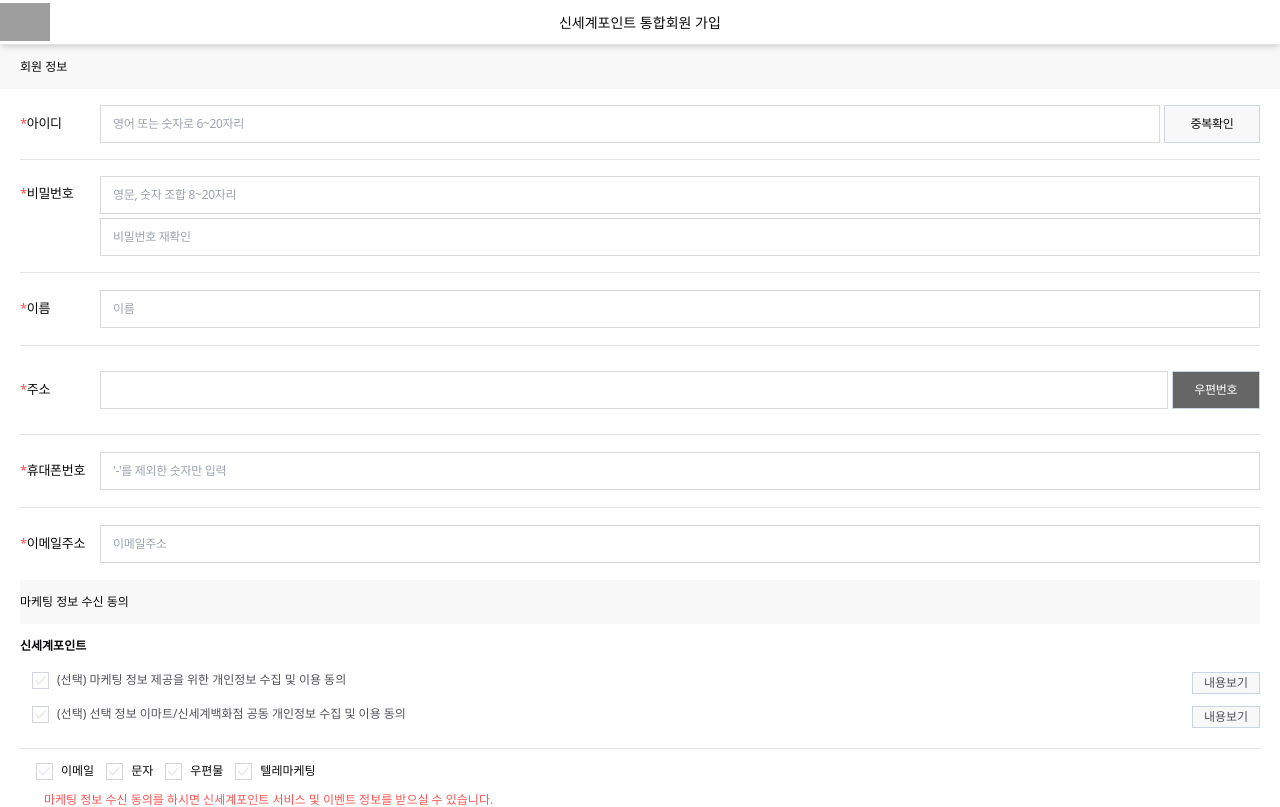
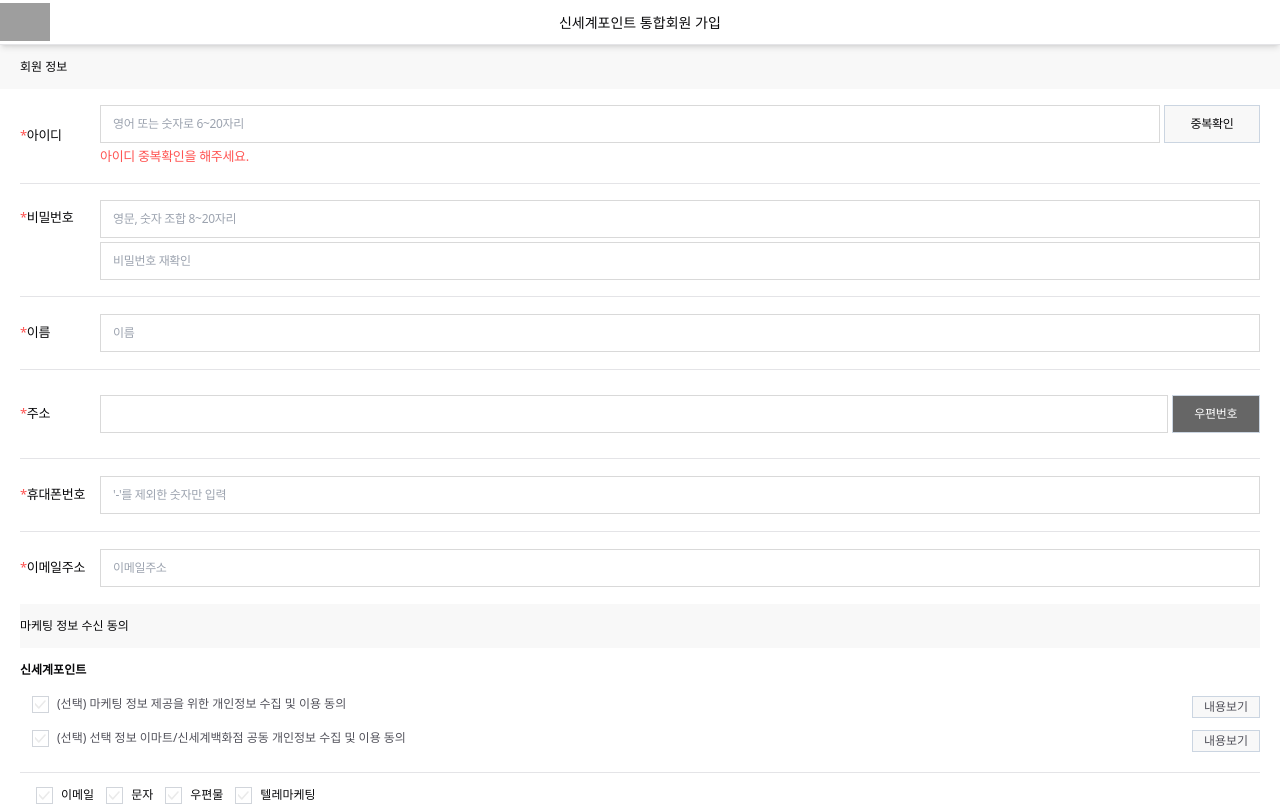
Before and after one commit to 4-ComehereTeam/ssg-client, a Next.js app: page /member/signup/form in a window 1280 px wide. Shown: the top 807 px of the page. Built offline with nearby package versions, Linux system fonts and the light colour scheme; no server answers; grey boxes are pictures that could not be loaded.

Commit message:
fix: 아이디 중복 확인 로직 수정

```diff
--- a/src/actions/signup/createUser.ts
+++ b/src/actions/signup/createUser.ts
@@ -36,8 +36,6 @@ const RESIGN_LIMIT_COUNT = 3
 export async function createUser(initialState: any, formData: FormData) {
   const validateFields = SignupSchema.safeParse({
     signinId: formData.get("signinId"),
-    checkId: formData.get("checkId"),
-    isDuplId: formData.get("isDuplId"),
     password: formData.get("password"),
     name: formData.get("name"),
     fullAddress: formData.get("fullAddress"),
@@ -88,8 +86,6 @@ export async function createUser(initialState: any, formData: FormData) {
     }
   })
 
-  console.log(ssgPointAgrees, ssgcomAgrees)
-
   try {
     const res = await fetch(`${process.env.API_BASE_URL}/auth/signUp`, {
       method: "POST",
@@ -108,8 +104,9 @@ export async function createUser(initialState: any, formData: FormData) {
         ssgPointAgreesVo: ssgPointAgrees,
       }),
     })
-    if (res.ok) {
-      const data = await res.json()
+    const data = await res.json()
+    console.log(data)
+    if (data.isSuccess) {
       console.log("signup success:", data.httpStatus)
     } else {
       console.log("signup fail:", res.status)
--- a/src/components/form/signupForm/SignupForm.tsx
+++ b/src/components/form/signupForm/SignupForm.tsx
@@ -81,9 +81,11 @@ export default function SignupForm() {
     e: React.MouseEvent<HTMLButtonElement, MouseEvent>,
   ) => {
     e.preventDefault()
-    const result = await idDuplCheck(payload.signinId)
-    setIsDuplId(result ? false : true)
-    setCheckId(true)
+    if (/^[A-Za-z0-9]{6,20}$/.test(payload.signinId)) {
+      const result = await idDuplCheck(payload.signinId)
+      setIsDuplId(result)
+      setCheckId(true)
+    }
   }
 
   //주소 검색
@@ -164,11 +166,22 @@ export default function SignupForm() {
                   중복확인
                 </button>
               </div>
-              <input readOnly hidden name="checkId" value={checkId ? 1 : 0} />
-              {!checkId && payload.signinId.length > 0 && (
+
+              <input
+                readOnly
+                hidden
+                name="checkId"
+                value={checkId ? "1" : "0"}
+              />
+              {!checkId && (
                 <p className="text-[#FF5452]">아이디 중복확인을 해주세요.</p>
               )}
-              <input readOnly hidden name="isDuplId" value={isDuplId ? 1 : 0} />
+              <input
+                readOnly
+                hidden
+                name="isDuplId"
+                value={isDuplId ? "1" : "0"}
+              />
               {checkId && isDuplId && (
                 <p className="text-[#FF5452]">중복된 아이디입니다.</p>
               )}
@@ -236,10 +249,7 @@ export default function SignupForm() {
               <span className="text-[#FF5452]">*</span>주소
             </dt>
             <dd className="flex flex-row gap-1 justify-between w-full">
-              <button
-                className="w-full"
-                disabled={address.fullAddress.length > 0}
-              >
+              <button className="w-full">
                 <input
                   className={`py-2.5 w-full pl-3 text-xs whitespace-nowrap ${
                     address.zipCode.length > 0 ? "bg-[#F8F8F8]" : "bg-white"
--- a/src/lib/schemas/index.ts
+++ b/src/lib/schemas/index.ts
@@ -21,12 +21,11 @@ export const SignupSchema = z.object({
       "아이디는 영어 또는 숫자로 6~20자리여야 합니다.",
     )
     .trim(),
-
-  checkId: z.string().refine((value) => value === "0", {
+  checkId: z.string().refine((value) => value === "1", {
     message: "아이디 중복확인을 해주세요.",
   }),
 
-  isDuplId: z.string().refine((value) => value === "1", {
+  isDuplId: z.string().refine((value) => value === "0", {
     message: "중복된 아이디입니다.",
   }),
 
```
